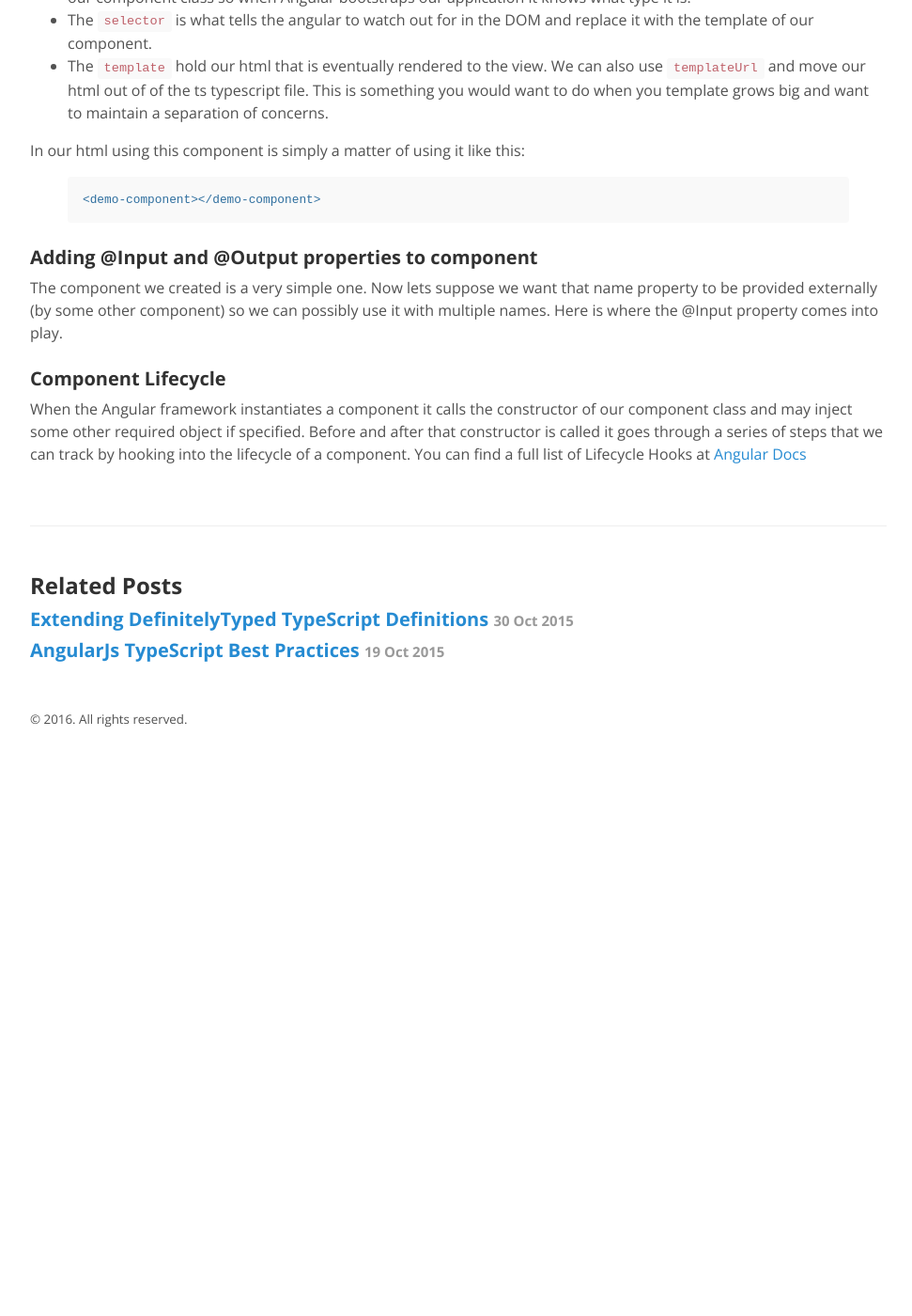
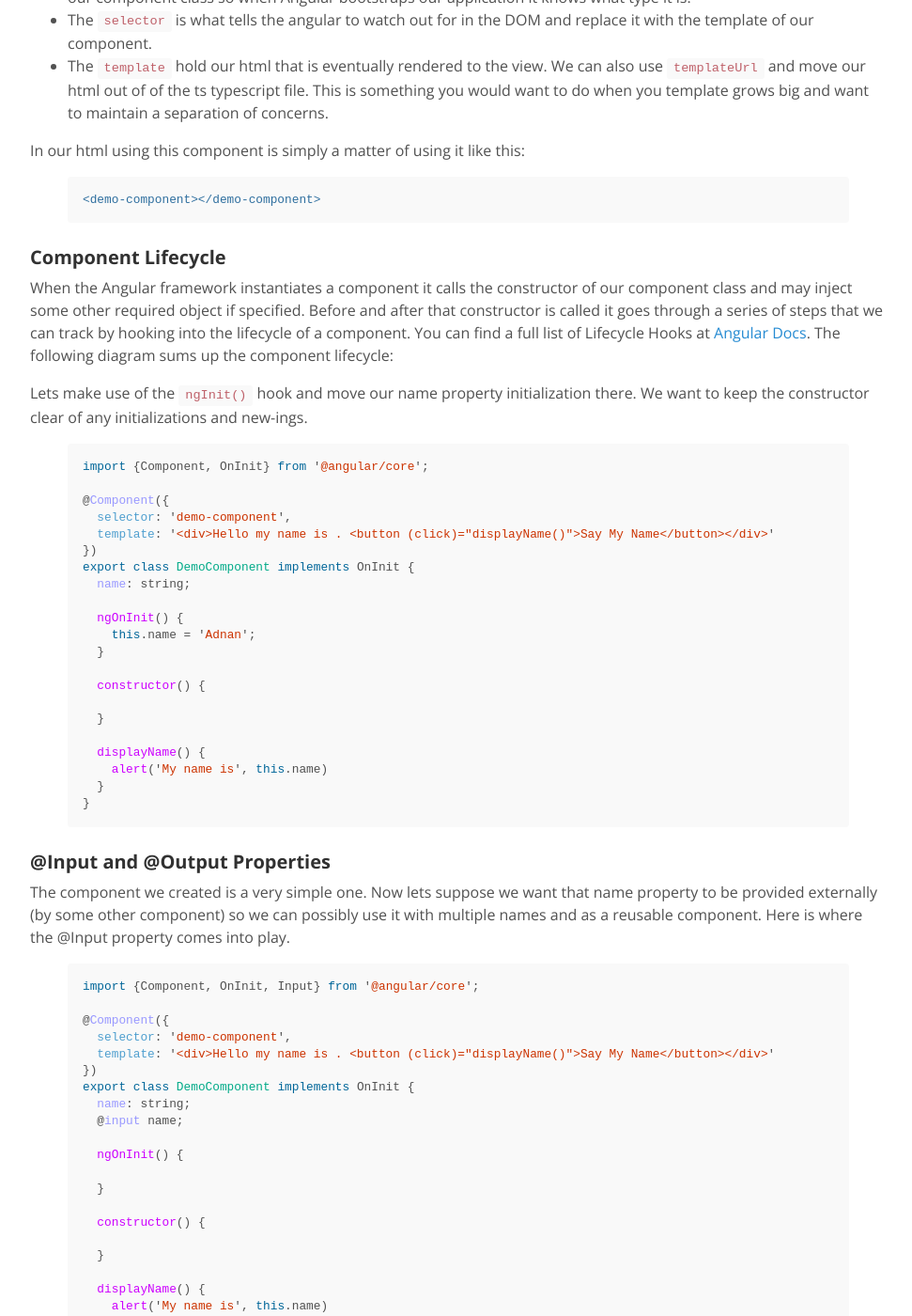
Before and after one commit to ObaidUrRehman/ObaidUrRehman.github.io, a Jekyll site: the page built from _posts/2016-05-05-angular2-components.md, in a window 1280 px wide and 1400 px high, scrolled down 784 px. Shown: the whole window at 94% size, without its empty margins (152-1123 px from the left). Built offline with Jekyll 4.4.1, drawn with Linux system fonts in a browser that asks for light colours; comment, search, counter and statistics services are not loaded; before the commit the page ends 1592 px from its top, so only the background shows below that; some of the changed text lies outside the part shown.

Commit message:
updated post

```diff
--- a/_posts/2016-05-05-angular2-components.md
+++ b/_posts/2016-05-05-angular2-components.md
@@ -41,10 +41,70 @@
 <demo-component></demo-component>
 {% endhighlight %}
 
-### Adding @Input and @Output properties to component
-The component we created is a very simple one. Now lets suppose we want that name property to be provided externally (by some other component) so we can
-possibly use it with multiple names. Here is where the @Input property comes into play.
-
 ### Component Lifecycle
 
-When the Angular framework instantiates a component it calls the constructor of our component class and may inject some other required object if specified. Before and after that constructor is called it goes through a series of steps that we can track by hooking into the lifecycle of a component. You can find a full list of Lifecycle Hooks at <a href="https://angular.io/docs/ts/latest/guide/lifecycle-hooks.html">Angular Docs</a>
+When the Angular framework instantiates a component it calls the constructor of our component class and may inject some other required object if specified. Before and after that constructor is called it goes through a series of steps that we can track by hooking into the lifecycle of a component. You can find a full list of Lifecycle Hooks at <a href="https://angular.io/docs/ts/latest/guide/lifecycle-hooks.html">Angular Docs</a>. The following diagram sums up the component lifecycle:
+
+
+Lets make use of the <code>ngInit()</code> hook and move our name property initialization there. We want to keep the constructor clear of any initializations and new-ings.
+
+{% highlight js %}
+import {Component, OnInit} from '@angular/core';
+
+@Component({
+  selector: 'demo-component',
+  template: '<div>Hello my name is {{name}}. <button (click)="displayName()">Say My Name</button></div>'
+})
+export class DemoComponent implements OnInit {
+  name: string;
+
+  ngOnInit() {
+    this.name = 'Adnan';
+  }
+
+  constructor() {
+
+  }
+
+  displayName() {
+    alert('My name is', this.name)
+  }
+}
+{% endhighlight %}
+
+
+### @Input and @Output Properties
+The component we created is a very simple one. Now lets suppose we want that name property to be provided externally (by some other component) so we can
+possibly use it with multiple names and as a reusable component. Here is where the @Input property comes into play.
+
+
+{% highlight js %}
+import {Component, OnInit, Input} from '@angular/core';
+
+@Component({
+  selector: 'demo-component',
+  template: '<div>Hello my name is {{name}}. <button (click)="displayName()">Say My Name</button></div>'
+})
+export class DemoComponent implements OnInit {
+  name: string;
+  @input name;
+
+  ngOnInit() {
+
+  }
+
+  constructor() {
+
+  }
+
+  displayName() {
+    alert('My name is', this.name)
+  }
+}
+{% endhighlight %}
+
+The output property as you might have guessed is the exact opposite that allows a component to emit an event that may have a value.
+
+### Injecting services into components
+
+###
```
Also changed, not shown: other parts of _posts/2016-05-05-angular2-components.md (+1 -1 lines).
